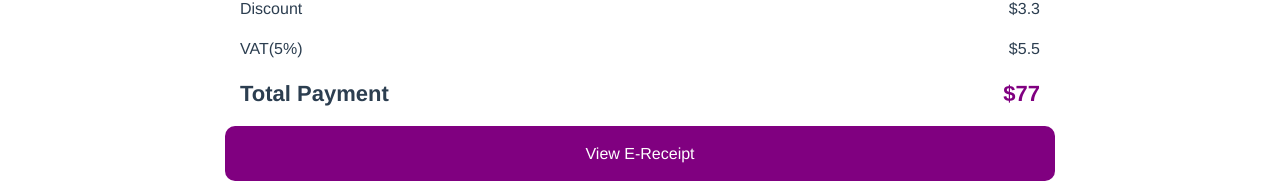
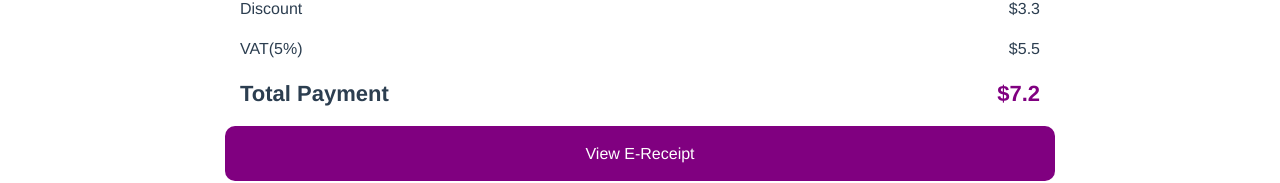
Before and after one commit to MhasanLookzade/arvaan-task, a Vue app: page / in a window 1280 px wide. Both pictures are taken after a click on the button 640 px from the left and 353 px from the top of the page. Shown: the part 509-692 px from the top of the page. Built offline with nearby package versions, Linux system fonts and the light colour scheme.

Commit message:
computed totalPayment

```diff
--- a/src/components/Product.vue
+++ b/src/components/Product.vue
@@ -36,7 +36,7 @@
           <p>${{Product.deliveryFee}}</p>
           <p>${{Product.discount}}</p>
           <p>${{Product.vat}}</p>
-          <p style="font-weight: bold;font-size: 22px;color: purple">${{Product.totalPayment}}</p>
+          <p style="font-weight: bold;font-size: 22px;color: purple">${{this.totalPayment}}</p>
         </div>
         <button  class="receiptBtn">View E-Receipt</button>
         <button @click="hideProduct(Product.btnId)"  :id="Product.btnId" class="productMainBtn">
@@ -50,7 +50,6 @@
 </template>
 
 <script>
-import product from "@/components/Product.vue";
 
 export default {
   name: "Product-shop",
@@ -66,9 +65,11 @@ export default {
       const btn = document.getElementById(id);
       targetDiv.style.display = "none";
       btn.style.display = "block"
-    },
-    product() {
-      return product
+    }
+  },
+  computed:{
+    totalPayment(){
+      return this.Product.subtotal + this.Product.deliveryFee - this.Product.discount + this.Product.vat
     }
   },
   props: {
```
